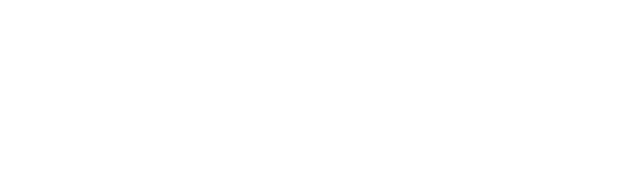
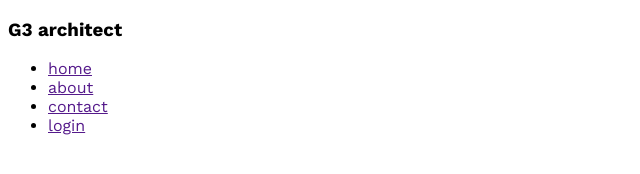
Before and after one commit to sohel4444/G3--architect--website, a plain HTML site: page index.html in a window 1280 px wide. Shown: the whole page, without its empty margins (0-640 px from the left). Drawn offline with nearby package versions, Linux system fonts and the light colour scheme.

Commit message:
setup google font work sans

```diff
--- a/index.html
+++ b/index.html
@@ -7,6 +7,20 @@
     <link rel="stylesheet" href="styles/architect.css">
 </head>
 <body>
+    <header>
+     <h3>G3 architect</h3>
+     <ul>
+        <li><a href="">home</a></li>
+        <li><a href="">about</a></li>
+        <li><a href="">contact</a></li>
+        <li><a href="">login</a></li>
+     </ul>
+    </header>
+    <main>
 
+    </main>
+    <footer>
+
+    </footer>
 </body>
 </html>
--- a/styles/architect.css
+++ b/styles/architect.css
@@ -0,0 +1,8 @@
+/* work sans font from google font */
+@import url('https://fonts.googleapis.com/css2?family=Open+Sans:ital@1&family=Work+Sans:ital,wght@0,400;0,700;1,600&display=swap');
+
+* {
+    font-family: 'lato', sans-serif;
+    font-family: 'Open Sans', sans-serif;
+    font-family: 'Work Sans', sans-serif;
+}
```
